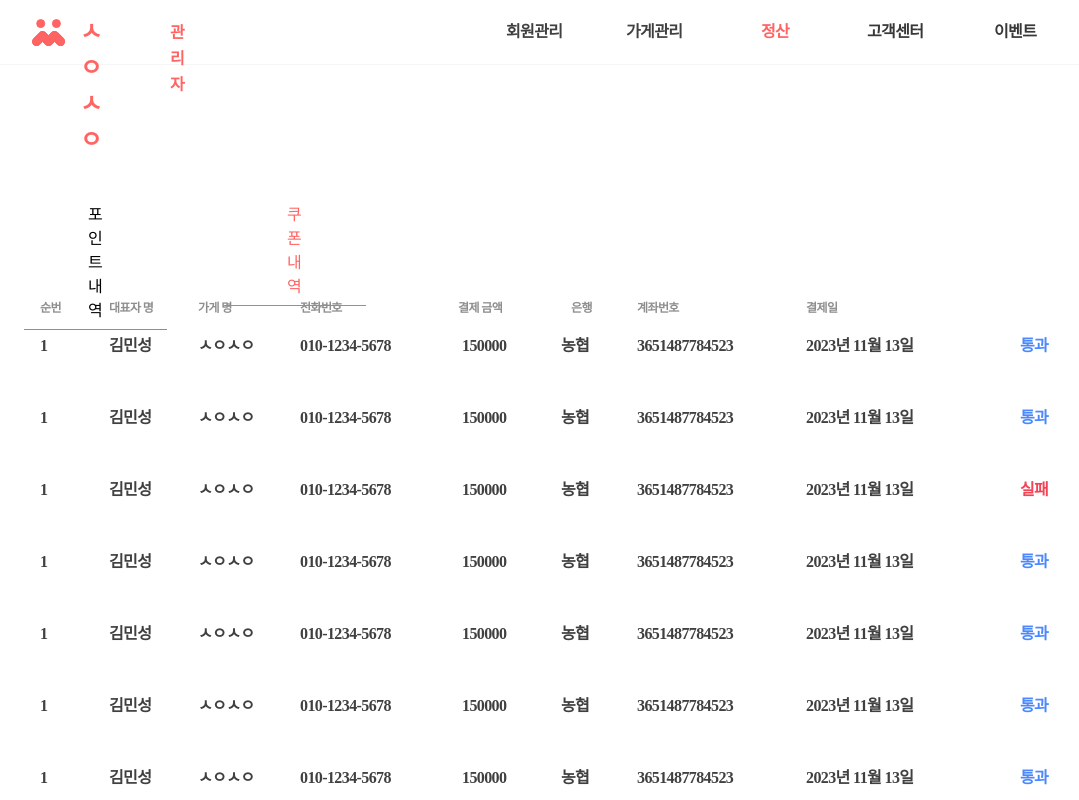
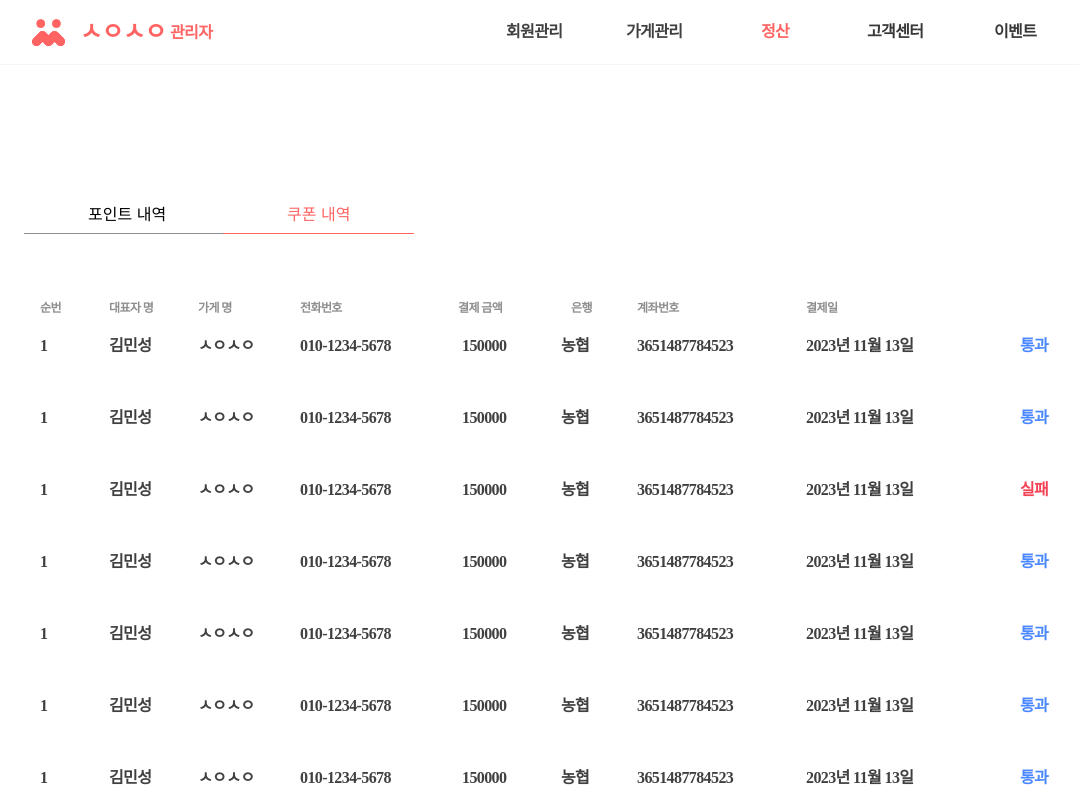
Before and after one commit to Depplication/SaiSai_Manager_FrontEnd, a React (Create React App) app: page /paymenthistory in a window 1280 px wide. Shown: the top 800 px of the page, without its empty margins (176-1255 px from the left). Built offline with nearby package versions, Linux system fonts and the light colour scheme.

Commit message:
기능 업데이트

```diff
--- a/src/pages/PaymentHistory/PaymentHistoryPage.jsx
+++ b/src/pages/PaymentHistory/PaymentHistoryPage.jsx
@@ -3,6 +3,7 @@ import * as L from "../../styles/Payment/PaymentHistory";
 function PaymentHistory() {
   return (
     <div>
+      <L.all>
         <L.pointHistoryBox>
           <pointHistory>포인트 내역</pointHistory>
         </L.pointHistoryBox>
@@ -18,9 +19,6 @@ function PaymentHistory() {
         <L.bank>은행</L.bank>
         <L.accountNum>계좌번호</L.accountNum>
         <L.paymentDate>결제일</L.paymentDate>
-
-
-
 
         <L.ex>
           <L.exNum>1</L.exNum>
@@ -153,6 +151,7 @@ function PaymentHistory() {
           <L.exPaymentDate>2023년 11월 13일</L.exPaymentDate>
           <L.success>통과</L.success>
         </L.ex11>
+      </L.all>
     </div>
   );
 }
--- a/src/styles/Header/Header.js
+++ b/src/styles/Header/Header.js
@@ -28,6 +28,7 @@ export const title1 = styled.div`
   letter-spacing: -0.6px;
   position: absolute;
   margin: 14px 1102px 14px 256px;
+  white-space: nowrap;
 `;
 
 export const title2 = styled.div`
@@ -41,6 +42,7 @@ export const title2 = styled.div`
   letter-spacing: -0.6px;
   position: absolute;
   margin: 20px 1053px 18px 346px;
+  white-space: nowrap;
 `;
 
 export const memberManagebox = styled.div`
@@ -62,6 +64,7 @@ export const memberManage = styled.div`
   font-weight: 600;
   line-height: 26px; /* 162.5% */
   letter-spacing: -0.6px;
+  white-space: nowrap;
 `;
 
 export const storeManageBox = styled.div`
@@ -83,6 +86,7 @@ export const storeManage = styled.div`
   font-weight: 600;
   line-height: 26px; /* 162.5% */
   letter-spacing: -0.6px;
+  white-space: nowrap;
 `;
 
 export const calculateBox = styled.div`
@@ -105,6 +109,7 @@ export const calculate = styled.div`
   font-weight: 600;
   line-height: 26px; /* 162.5% */
   letter-spacing: -0.6px;
+  white-space: nowrap;
 `;
 
 export const centerBox = styled.div`
@@ -126,6 +131,7 @@ export const center = styled.div`
   font-weight: 600;
   line-height: 26px; /* 162.5% */
   letter-spacing: -0.6px;
+  white-space: nowrap;
 `;
 
 export const eventBox = styled.div`
@@ -147,4 +153,5 @@ export const event = styled.div`
   font-weight: 600;
   line-height: 26px; /* 162.5% */
   letter-spacing: -0.6px;
+  white-space: nowrap;
 `;
--- a/src/styles/Payment/PaymentHistory.js
+++ b/src/styles/Payment/PaymentHistory.js
@@ -1,6 +1,12 @@
 import styled from "styled-components";
 
+export const all = styled.div`
+  width: 1040px;
+  height: 2000px;
+`;
+
 export const pointHistoryBox = styled.div`
+  white-space: nowrap;
   padding: 8px 64px;
   gap: 10px;
   border-bottom: 1px solid var(--gray-diongray-250, #8e8e8f);
@@ -22,6 +28,7 @@ export const pointHistory = styled.div`
 `;
 
 export const couponHistoryBox = styled.div`
+  white-space: nowrap;
   padding: 8px 64px;
   gap: 10px;
   border-bottom: 1px solid var(--main-dionpink-300, #ff6362);
@@ -363,7 +370,6 @@ export const ex7 = styled.div`
   margin: 700px 0px 0px 200px;
 `;
 
-
 export const ex8 = styled.div`
   width: 1040px;
   height: 64px;
@@ -373,7 +379,6 @@ export const ex8 = styled.div`
   position: absolute;
   margin: 772px 0px 0px 200px;
 `;
-
 
 export const ex9 = styled.div`
   width: 1040px;
@@ -385,7 +390,6 @@ export const ex9 = styled.div`
   margin: 844px 0px 0px 200px;
 `;
 
-
 export const ex10 = styled.div`
   width: 1040px;
   height: 64px;
@@ -396,7 +400,6 @@ export const ex10 = styled.div`
   margin: 916px 0px 0px 200px;
 `;
 
-
 export const ex11 = styled.div`
   width: 1040px;
   height: 64px;
@@ -404,5 +407,5 @@ export const ex11 = styled.div`
   border-radius: 8px;
   background: var(--essential-dionwhite, #fff);
   position: absolute;
-  margin: 988px 0px 0px 200px
+  margin: 988px 0px 0px 200px;
 `;
```
Lines whose indentation alone changed are shown as unchanged.
